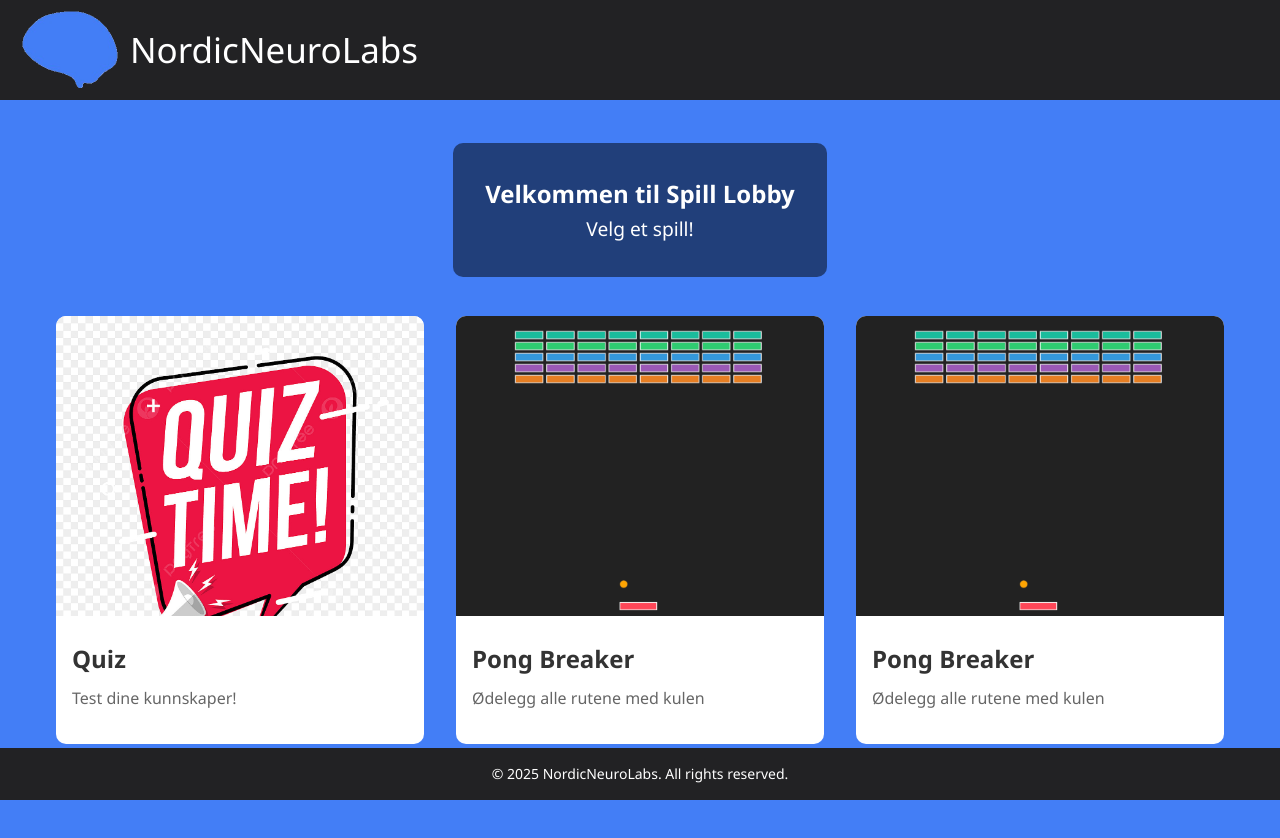
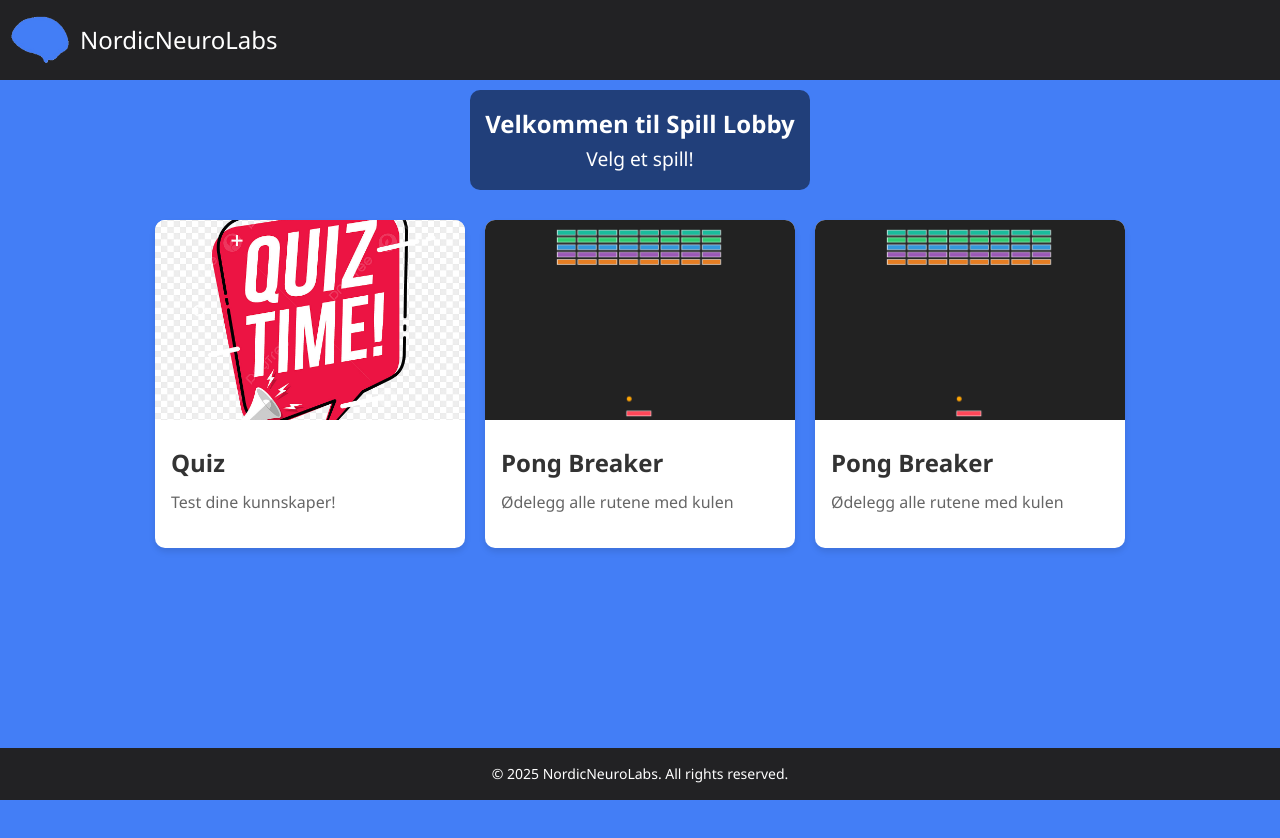
Before and after one commit to h671444/dat191, a website: page src/index.html in a window 1280 px wide. After the commit the page ends 800 px from the top, so only its background shows below. Drawn offline with Linux system fonts and the light colour scheme.

Commit message:
fixed scaling of the pages

```diff
--- a/src/css/style.css
+++ b/src/css/style.css
@@ -2,17 +2,23 @@
     margin: 0;
     padding: 0;
     box-sizing: border-box;
+}
 
-}
-body {
+html, body {
     height: 100%;
     width: 100%;
-    font-family: 'Segoe UI', Tahoma, Geneva, Verdana, sans-serif !important;
+    max-width: 100%;
+    overflow-x: hidden;
+}
+
+body {
+    font-family: 'Segoe UI', Tahoma, Geneva, Verdana, sans-serif;
     background-color: #437EF6;
     line-height: 1.6;
     color: #333;
-    overflow: hidden;
+    position: relative;
 }
+
 a{
     text-decoration: none;
     color: inherit;
@@ -21,30 +27,33 @@ a{
 header {
     display: flex;
     align-items: center;
-    padding-left: 20px;
+    padding: 10px;
     background-color: #222224;
     color: white;
 }
 
-header p {
-    font-size: 35px;
-    padding-left: 10px
+header img {
+    width: 60px;
+    height: 60px;
 }
 
-.hero{
-    position: relative;
-    top: 0;
+header p {
+    font-size: 24px;
+    padding-left: 10px;
+}
+
+.hero {
     width: 100%;
-    height: 200px;
+    height: 120px;
     display: flex;
     align-items: center;
     justify-content: center;
-    padding-top: 20px;
+    padding: 10px;
+}
 
-}
-.hero .overlay{
+.hero .overlay {
     background: rgba(0,0,0,0.5);
-    padding: 2rem;
+    padding: 15px;
     text-align: center;
     color: #fff;
     border-radius: 10px;
@@ -58,36 +67,38 @@ header p {
 }
 
 .container {
-    max-width: 1200px;
-    margin: 1rem auto;
-    padding: 0 1rem;
-    margin-bottom: 100px;
+    max-width: 1000px;
+    margin: 0 auto;
+    padding: 0 15px;
+    margin-bottom: 60px;
 }
 
-.game-cards{
+.game-cards {
+    display: grid;
+    grid-template-columns: repeat(auto-fit, minmax(250px, 1fr));
+    gap: 20px;
+    margin-top: 20px;
+}
 
-    display: grid;
-    grid-template-columns: repeat(auto-fit, minmax(280px, 1fr));
-    gap: 2rem;
-    margin-top: 1rem;
-}
-.game-card{
+.game-card {
     background: #fff;
     border-radius: 10px;
     overflow: hidden;
-    box-shadow: 0 4px 6px rgba (0,0,0,0.1);
-    transition: transform 0.3 ease, box-shadow 0.3 ease;
+    box-shadow: 0 4px 6px rgba(0,0,0,0.1);
+    transition: transform 0.3s ease;
 }
+
 .game-card:hover{
     transform: translateY(-5px);
     box-shadow: 0 6px 10px rgba (0,0,0,0.15);
 }
-.game-card img{
+
+.game-card img {
     width: 100%;
-    height: 300px;
+    height: 200px;
     object-fit: cover;
-    object-position: top;
 }
+
 .game-info{
     padding: 1rem;
 }
@@ -146,17 +157,3 @@ footer{
     box-shadow: 0 0 15px 5px rgba(255, 0, 0, 0.5);
     filter: blur(2px);
 }
-
-/* text styling for the calibration page.  */
-.calibration-text {
-    text-align: center;
-    margin: 2em auto;
-}
-
-.calibration-text h1 {
-    margin-bottom: 1em;
-}
-
-.calibration-text p {
-    margin: 0.75em 0;
-}
```
